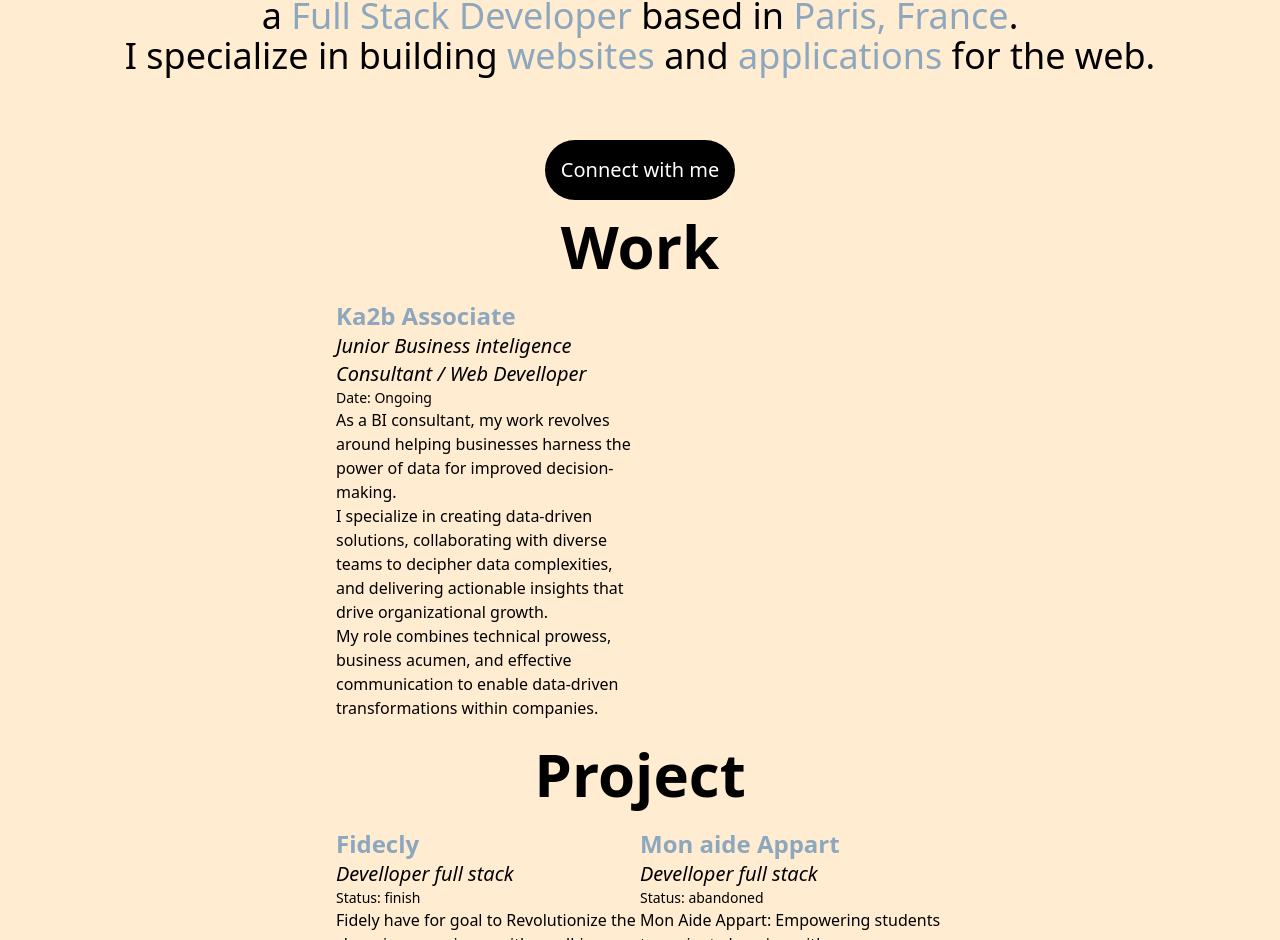
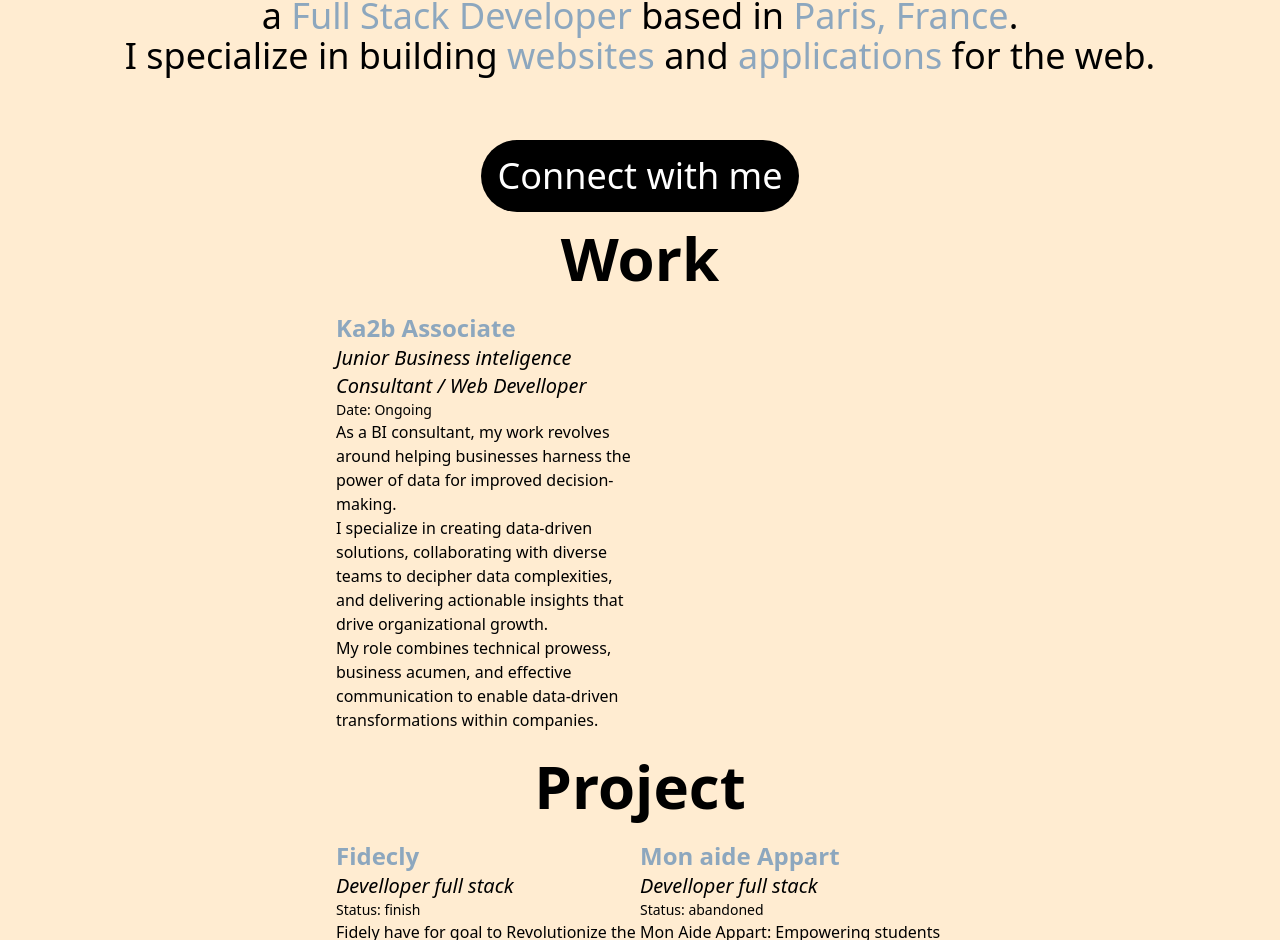
Before and after one commit to JeremCy/portfolio, a Next.js app: page / in a window 1280 px wide. Shown: the part 787-1727 px from the top of the page. Built offline with nearby package versions, Linux system fonts and the light colour scheme.

Commit message:
feat:add animation

```diff
--- a/src/components/hero.tsx
+++ b/src/components/hero.tsx
@@ -28,7 +28,7 @@ export default function Hero() {
 
         </p>
 
-        <Link href={'#'} className='p-4 bg-black rounded-full text-white xl:text-xl'>Connect with me</Link>
+        <Link href={'#contact'} className='p-4 bg-black rounded-full text-white xl:text-4xl hover:bg-[#8DA7BE] transition ease-in-out hover:-translate-y-1 hover:scale-110 duration-300'>Connect with me</Link>
 
     </div>
   );
```
